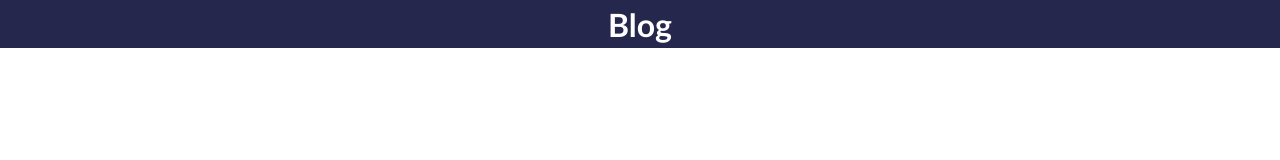
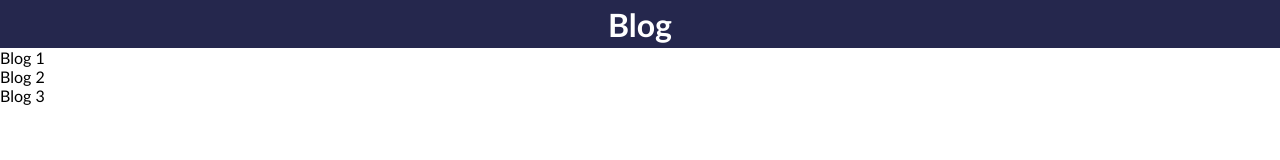
Before and after one commit to jsparks0089/blog, a Vue app: page / in a window 1280 px wide. Shown: the top 160 px of the page. Built offline with nearby package versions, Linux system fonts and the light colour scheme.

Commit message:
test state and getter

```diff
--- a/src/App.vue
+++ b/src/App.vue
@@ -1,16 +1,19 @@
 <template>
   <div id="app">
     <Nav />
+    <Feed />
   </div>
 </template>
 
 <script>
 import Nav from './components/Nav'
+import Feed from './components/Feed'
 
 export default {
   name: 'App',
   components: {
-    Nav
+    Nav,
+    Feed
   }
 }
 </script>
--- a/src/components/Feed.vue
+++ b/src/components/Feed.vue
@@ -1,6 +1,8 @@
 <template>
   <div class="feed-container">
-
+<div class="posts">
+    <p v-for="post in allPosts" :key="post.id">{{post.title}}</p>
+</div>
   </div>
 </template>
 
@@ -9,9 +11,7 @@ import {mapGetters} from 'vuex'
 
 export default {
     name: "Feed",
-    computed: mapGetters(
-        [allPosts
-    ])
+    computed: mapGetters(['allPosts'])
 }
 </script>
 
--- a/src/store/modules/blog.js
+++ b/src/store/modules/blog.js
@@ -1,5 +1,3 @@
-import axios from 'axios'
-
 const state = {
     posts: [
         {
```
